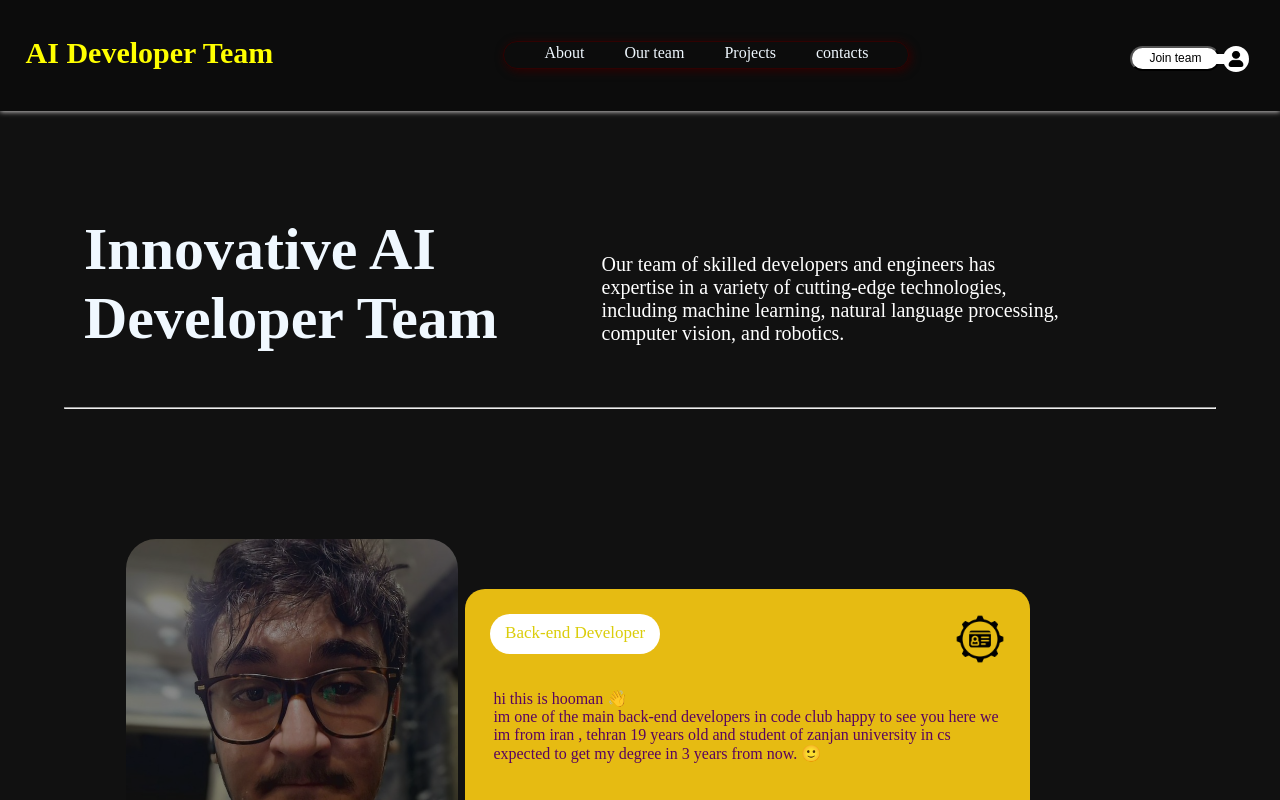
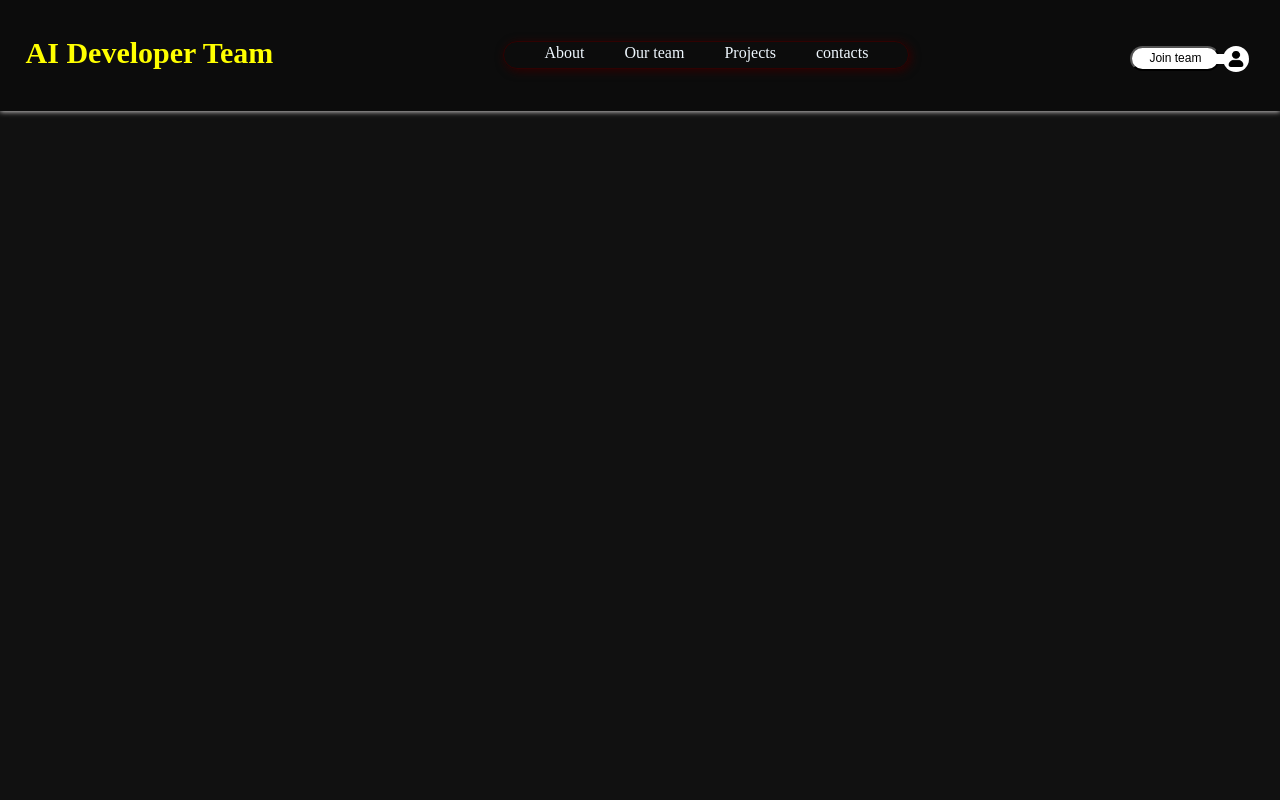
Before and after one commit to github-amirhossein/simple-dev-blog, a React (Vite) app: page / in a window 1280 px wide. Shown: the top 800 px of the page. Built offline with nearby package versions, Linux system fonts and the light colour scheme.

Commit message:
Update App.jsx

```diff
--- a/src/App.jsx
+++ b/src/App.jsx
@@ -14,7 +14,7 @@
       <BrowserRouter>
       <Navbar />
         <Routes>
-          <Route path='/' element={<About />} />
+          <Route path='/about' element={<About />} />
           <Route path='/contact' element={<Contact />} />
 
         </Routes>
```
